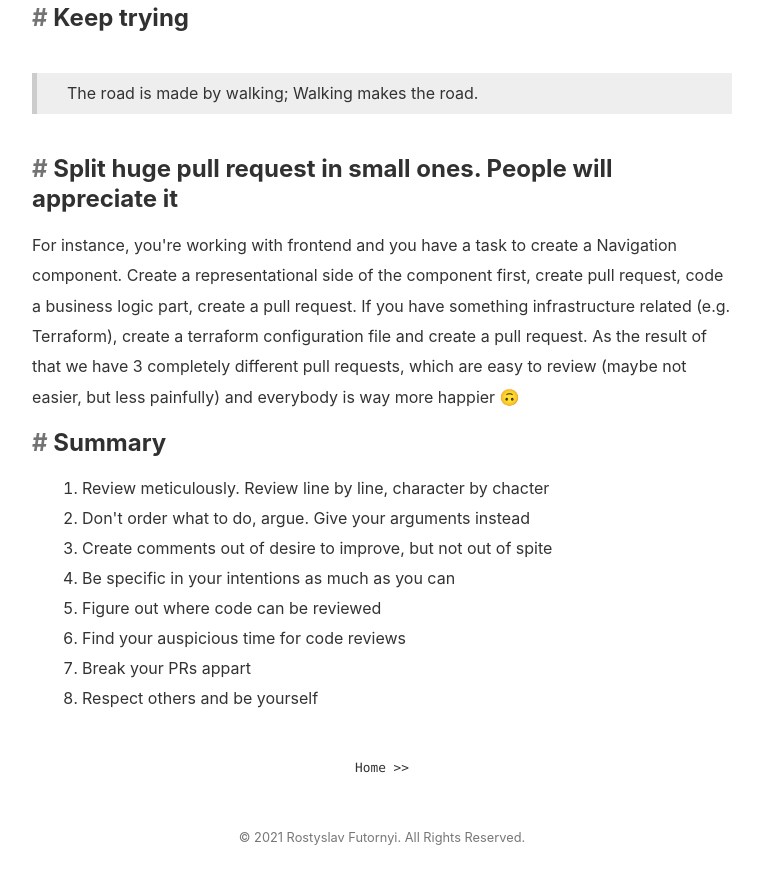
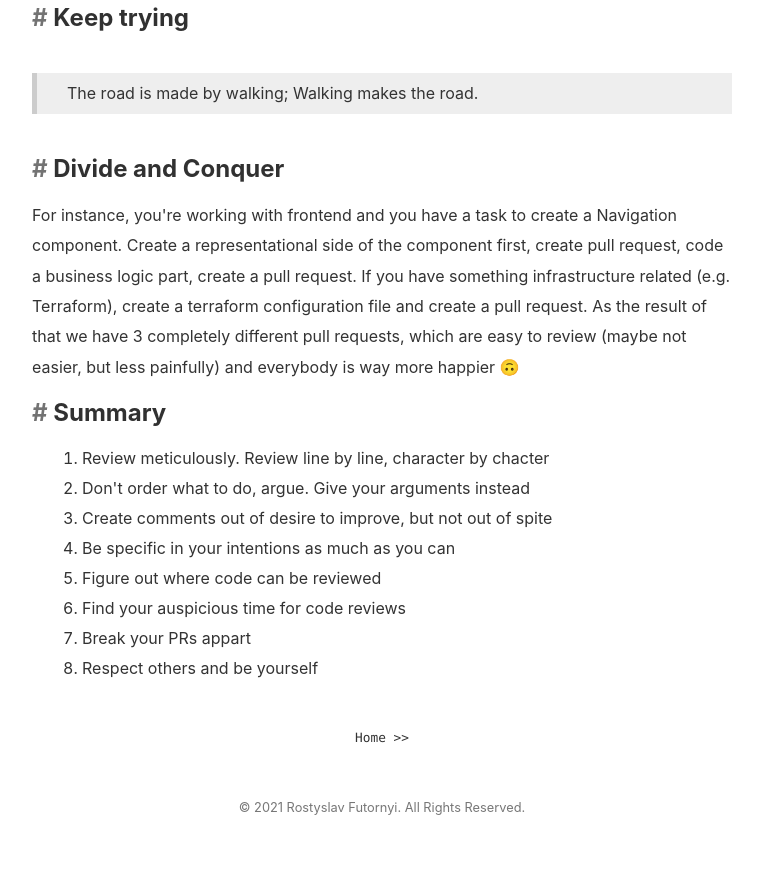
Before and after one commit to termoxin/my-blog, a Gatsby site: page /the-moral-side-of-code-reviews in a window 1280 px wide. Shown: the part 2505-3388 px from the top of the page, without its empty margins (258-1021 px from the left). After the commit the page ends 3358 px from the top, so only its background shows below. Built offline with nearby package versions, Linux system fonts and the light colour scheme; Gatsby itself is replaced by a stand-in of ours; some packages are replaced by stand-ins of ours; no server answers.

Commit message:
Change heading text

```diff
--- a/content/blog/the-moral-side-of-code-reviews/index.mdx
+++ b/content/blog/the-moral-side-of-code-reviews/index.mdx
@@ -53,7 +53,7 @@ Don't review code when you're super tired or when you just want to do something
 
 > The road is made by walking; Walking makes the road.
 
-## Split huge pull request in small ones. People will appreciate it
+## Divide and Conquer
 
 For instance, you're working with frontend and you have a task to create a Navigation component. Create a representational side of the component first, create pull request, code a business logic part, create a pull request. If you have something infrastructure related (e.g. Terraform), create a terraform configuration file and create a pull request. As the result of that we have 3 completely different pull requests, which are easy to review (maybe not easier, but less painfully) and everybody is way more happier 🙃
 
```
